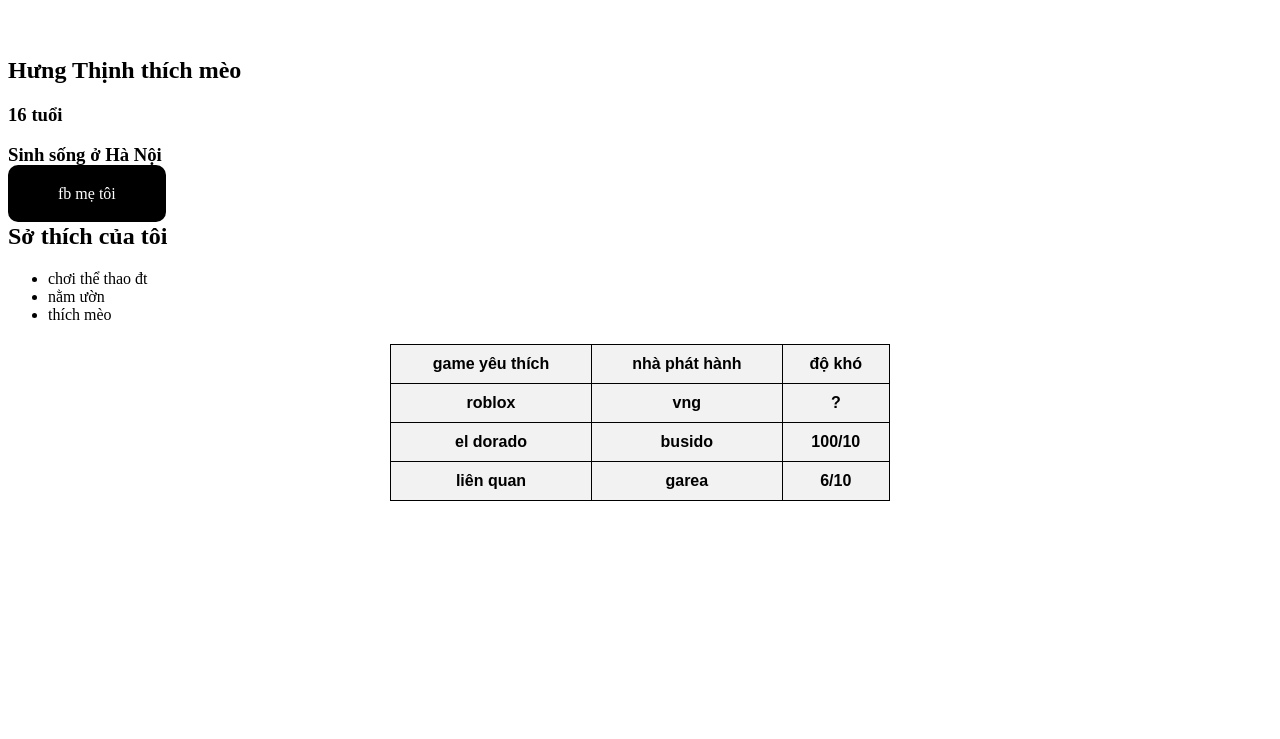
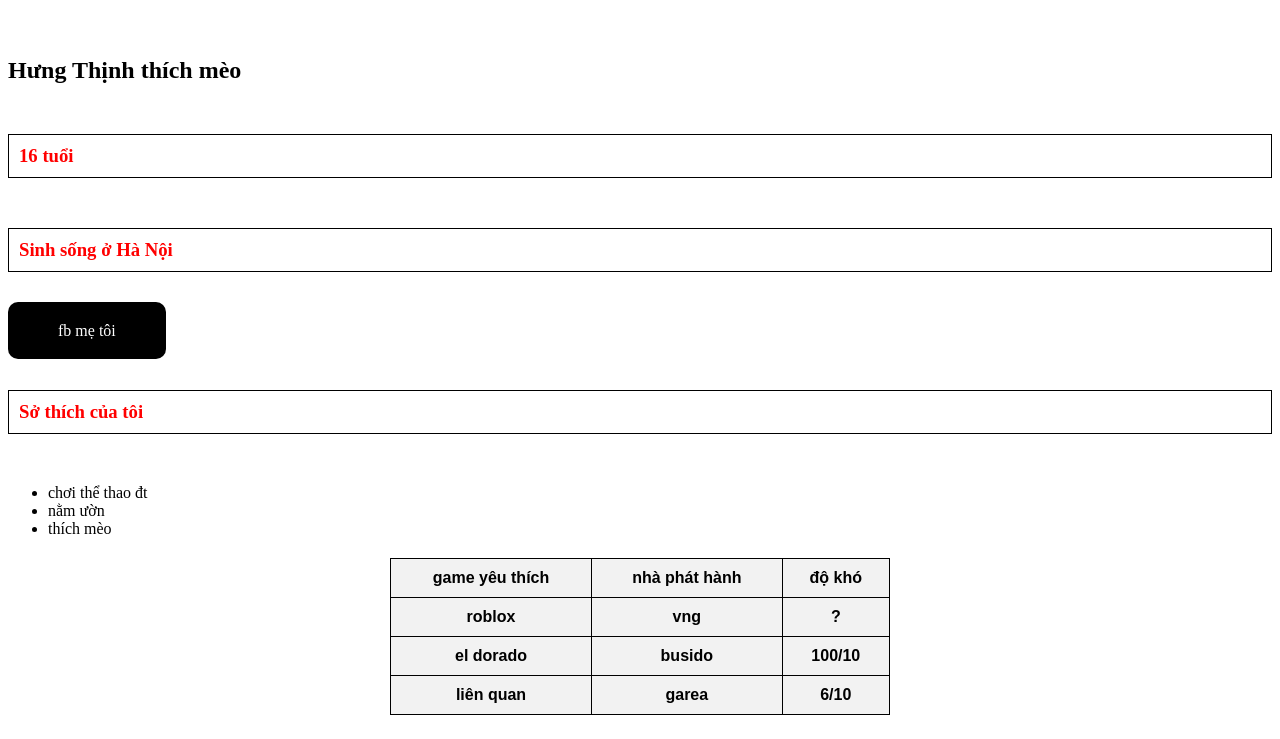
Before and after one commit to hungthinh176/web-linh-tinh, a plain HTML site: page index.html in a window 1280 px wide. Shown: the part 61-800 px from the top of the page. Drawn offline with Linux system fonts and the light colour scheme.

Commit message:
update code

```diff
--- a/index.html
+++ b/index.html
@@ -13,7 +13,7 @@
     <h3>16 tuổi</h3>
     <h3>Sinh sống ở Hà Nội</h3>
     <a href="https://www.facebook.com/thuy.my.877995">fb mẹ tôi</a>
-    <h2>Sở thích của tôi</h2>
+    <h3>Sở thích của tôi</h2>
     <ul>
         <li>chơi thể thao đt</li>
         <li>nằm ườn</li>
--- a/table.css
+++ b/table.css
@@ -28,3 +28,10 @@ a:hover {
     background-color: aqua;
     color: black;
 }
+
+h3 {
+    margin: 50px 0px;
+    color: red;
+    border: 1px solid black;
+    padding: 10px;
+}
```
